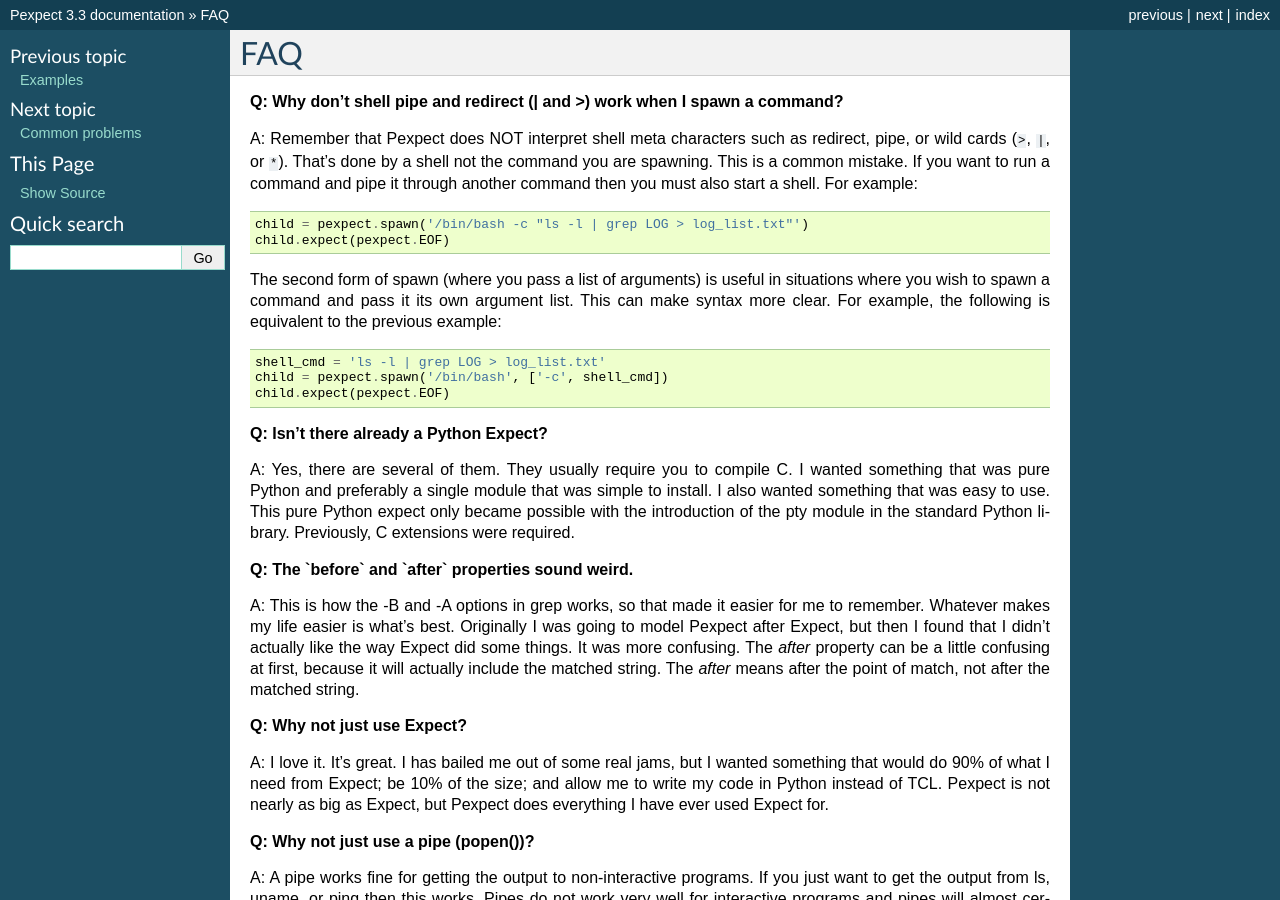
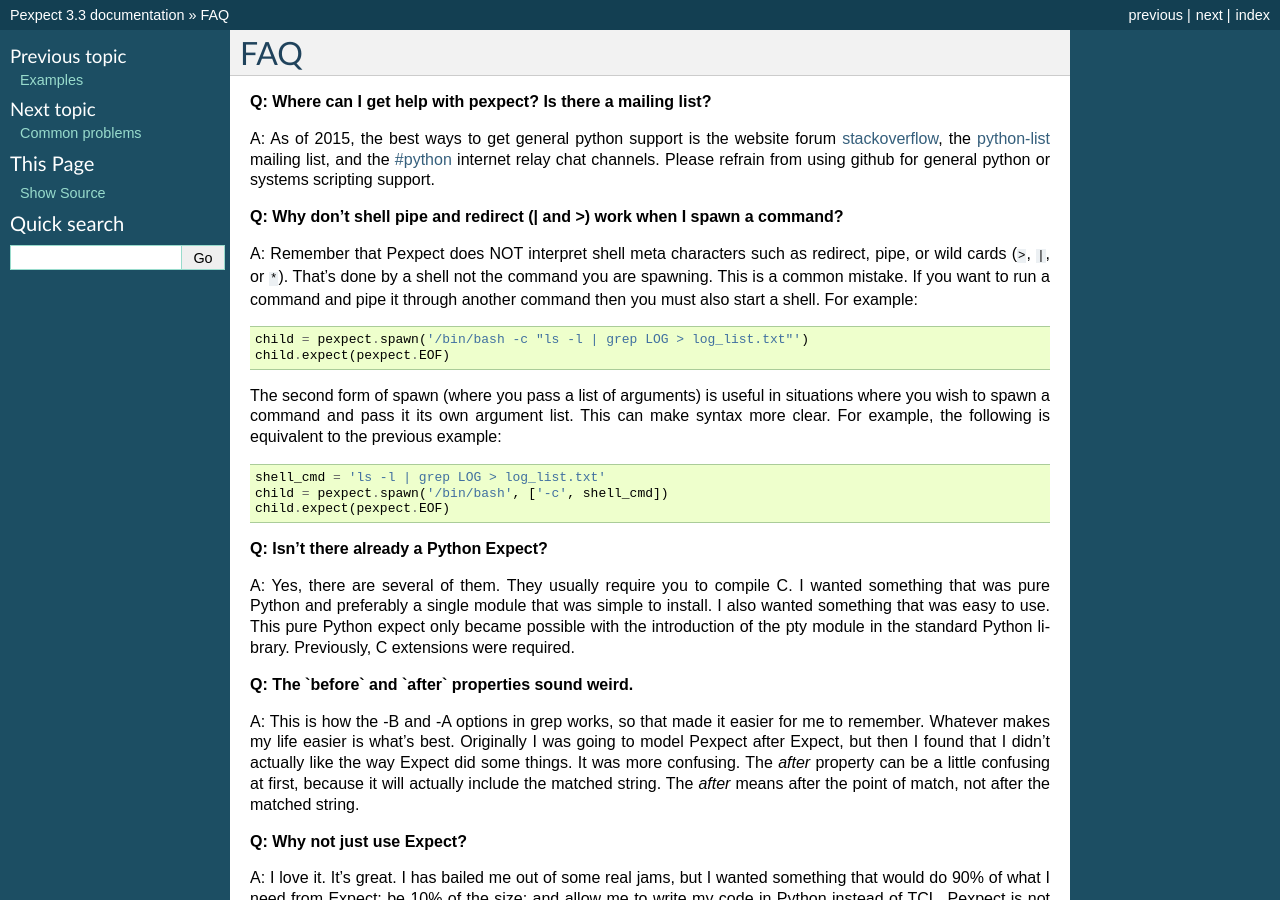
Before and after one commit to pexpect/pexpect, a Sphinx documentation site: the page built from doc/FAQ.rst, in a window 1280 px wide and 900 px high. Built offline with Sphinx 7.4.7, drawn with Linux system fonts in a browser that asks for light colours.

Commit message:
suggest many alternatives for pexpect support

```diff
--- a/doc/FAQ.rst
+++ b/doc/FAQ.rst
@@ -1,5 +1,16 @@
 FAQ
 ===
+
+**Q: Where can I get help with pexpect?  Is there a mailing list?**
+
+A: As of 2015, the best ways to get general python support is the website
+forum stackoverflow_, the python-list_ mailing list, and the `#python`_
+internet relay chat channels.  Please refrain from using github for general
+python or systems scripting support.
+
+.. _python-list: https://mail.python.org/mailman/listinfo/python-list
+.. _stackoverflow: https://stackoverflow.com/
+.. _#python: https://www.python.org/community/irc/
 
 **Q: Why don't shell pipe and redirect (| and >) work when I spawn a command?**
 
```
